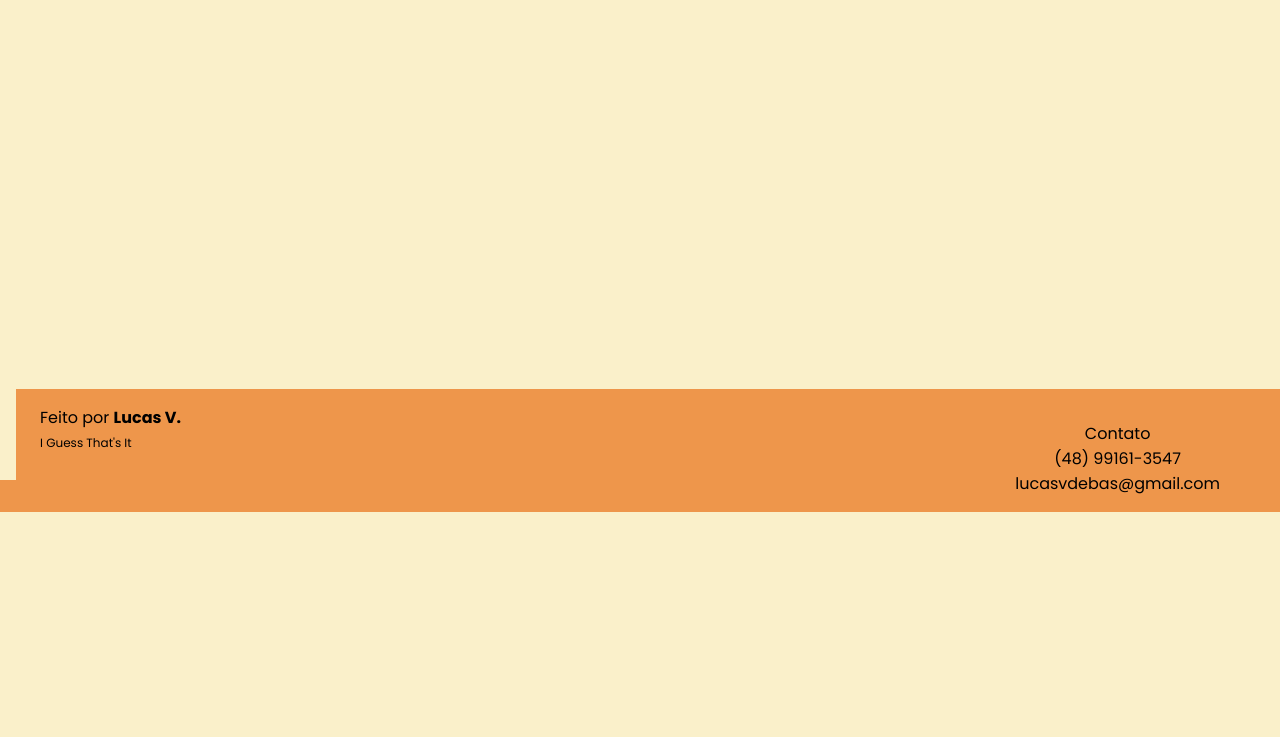
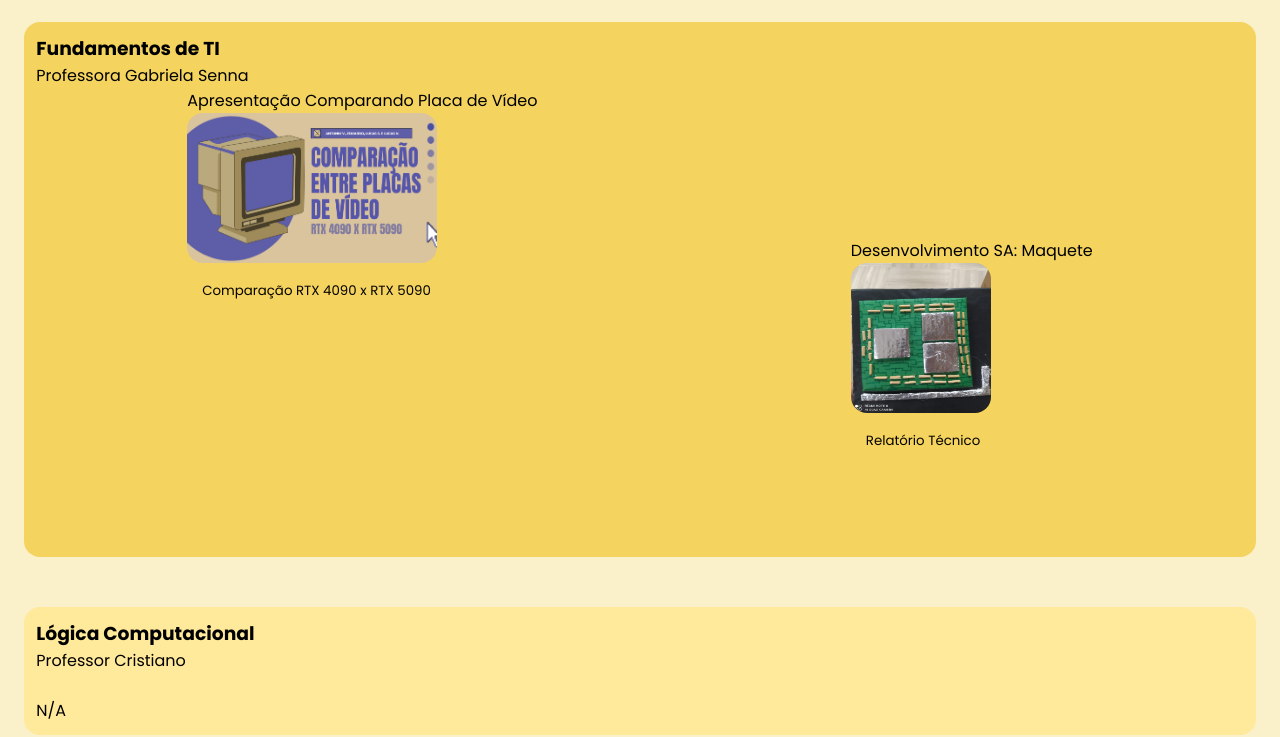
Before and after one commit to NY4P0K4/NY4P0K4.github.io, a plain HTML site: page Tecnico/index.html in a window 1280 px wide. Shown: the part 288-1025 px from the top of the page. Before the commit the page ends 800 px from the top, so only its background shows below. Drawn offline with nearby package versions, Linux system fonts and the light colour scheme; files whose address does not match are found by name.

Commit message:
FUNCIOAN PRGF

```diff
--- a/Footer.html
+++ b/Footer.html
@@ -1,15 +1,8 @@
 <link href="style.css" rel="stylesheet" type="text/css" />
 
 <div id="container">
-  <footer id="footer">
-    <div style="display: inline-block;">
-      <p style="margin-left: 8px;">Feito por <b>Lucas V.</b></p>
-      <p style="margin-left: 8px; font-size:12px;">I Guess That's It</p>
-    </div>
-    <div style="text-align: center; display: inline-block; float: right; margin-right: 92px; margin-top: 16px;">
-      <p>Contato</p>
-      <p>(48) 99161-3547</p>
-      <p>lucasvdebas@gmail.com</p>
-    </div>
+  <div id="footer">
+    <p style="margin-left: 8px;">Feito por <b>Lucas V.</b></p>
+    <p style="margin-left: 8px; font-size:12px;">I Guess That's It</p>
   </div>
 </div>
--- a/Tecnico/index.html
+++ b/Tecnico/index.html
@@ -31,7 +31,45 @@
       <h2 style="font-size: 64px;">
         Técnico
       </h2>
-      <br><br><br><br><br><br><br><br><br><br><br><br><br><br>
+      <br>
+      <div style="background-color: #f4d35e; border-radius: 16px; padding: 1%;">
+        <h3>Fundamentos de TI</h3>
+        <p>Professora Gabriela Senna</p>
+        <div class="atividades">
+          <div class="left">
+          <p>Apresentação Comparando Placa de Vídeo</p>
+          <img src="placa de video.png" width="250" height="150"><br>
+          <a target ="_blank" href="https://www.canva.com/design/DAGg2hH1J8Q/Aa6-O1lprWVWhRJ-TcYKQA/edit?utm_content=DAGg2hH1J8Q&utm_campaign=designshare&utm_medium=link2&utm_source=sharebutton"><button>Comparação RTX 4090 x RTX 5090</button></a>
+          </div>
+          <br><br><br><br><br><br>
+          <div class="right">
+          <p>Desenvolvimento SA: Maquete</p>
+          <img src="processador.png" width="140" height="150"><br>
+          <a target ="_blank" href="https://docs.google.com/document/d/1dLhWVM3yF_6bFwMXTFXqlSsHwvAbMvVSWo2xZTdhR48/edit?usp=sharing"><button>Relatório Técnico</button></a>
+          </div>
+        </div>
+        <br><br>
+      </div>
+      <br><br>
+      <div style="background-color: #ffe99b; border-radius: 16px; padding: 1%;">
+        <h3>Lógica Computacional</h3>
+        <p>Professor Cristiano</p>
+        <br>
+        <p>N/A</p>
+      </div>
+      <br><br>
+      <div style="background-color: #f4d35e; border-radius: 16px; padding: 1%;">
+        <h3>Eletroeletrônica</h3>
+        <p>Professora Taiane</p>
+        <div class="atividades">
+          <div class="left">
+          <p>Atividade Desviação de Cargas (PHET Colorado)</p>
+          <img src="lvl 2.png" width="250" height="150"><br>
+          <a target ="_blank" href="https://drive.google.com/file/d/1Anlx_vOoR48xx4R3lQiedyCdqXb2BaAc/view"><button>Print</button></a>
+          </div>
+        </div>
+      </div>
+      <br><br><br><br><br><br><br><br><br><br>
     </div>
     <script src="../script.js"></script>
   </body>
--- a/style.css
+++ b/style.css
@@ -32,12 +32,28 @@ header {
   margin: 24px;
 }
 
+.atividades {
+  display: block;
+  margin-left: auto;
+  margin-right: auto;
+  margin-bottom: 256px;
+  width: 75%;
+}
+
+.left {
+	float: left;
+}
+
+.right {
+	float: right;
+}
+
 button {
   margin: 3px;
   border-radius: 12px;
   padding: 8px 12px;
   border: none;
-  background-color: #F4D35E;
+  background-color: #f4d35e;
   color: #050300;
   font-family: "Poppins", sans-serif;
 }
@@ -57,13 +73,14 @@ button:active {
 }
 
 #footer {
-  width: 100%;
   display: block;
-  unicode-bidi: isolate;
-  position: fixed;
   flex: 1;
   padding: 16px;
   bottom: 0px;
   background-color: #EE964B;
   line-height: 25px;
 }
+
+img {
+  border-radius: 16px;
+}
```
Also changed, not shown: Humanas/index.html (+23 -1 lines), Matematica/index.html (+18 -1 lines), Naturezas/index.html (+17 -3 lines), Humanas/escravo.png (added), Humanas/saneamento.png (added), Naturezas/espelho.png (added), Naturezas/lentes.png (added), Naturezas/libras.png (added), Naturezas/ondas.png (added), Tecnico/lvl 2.png (added), Tecnico/placa de video.png (added), Tecnico/processador.png (added).
